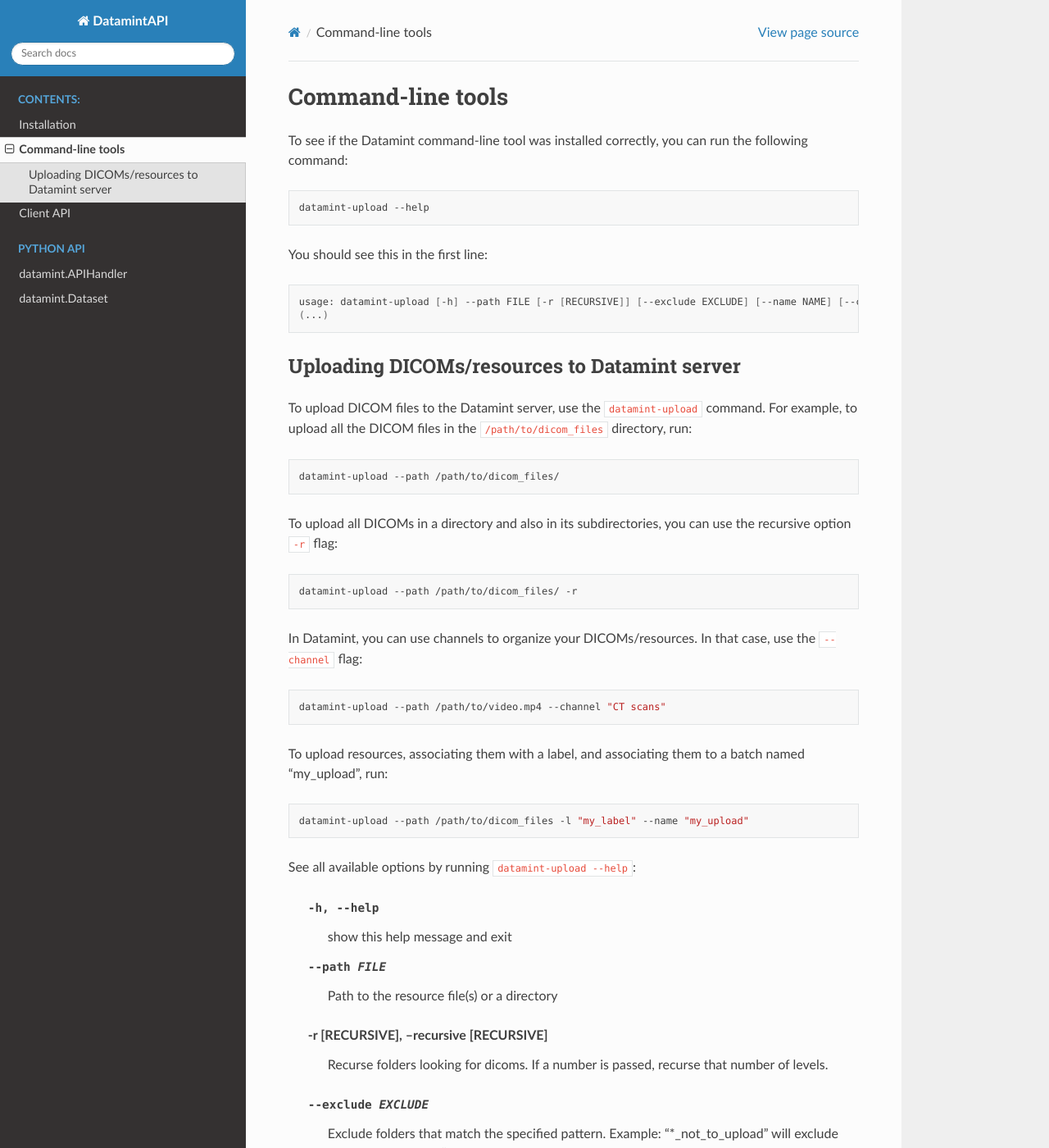
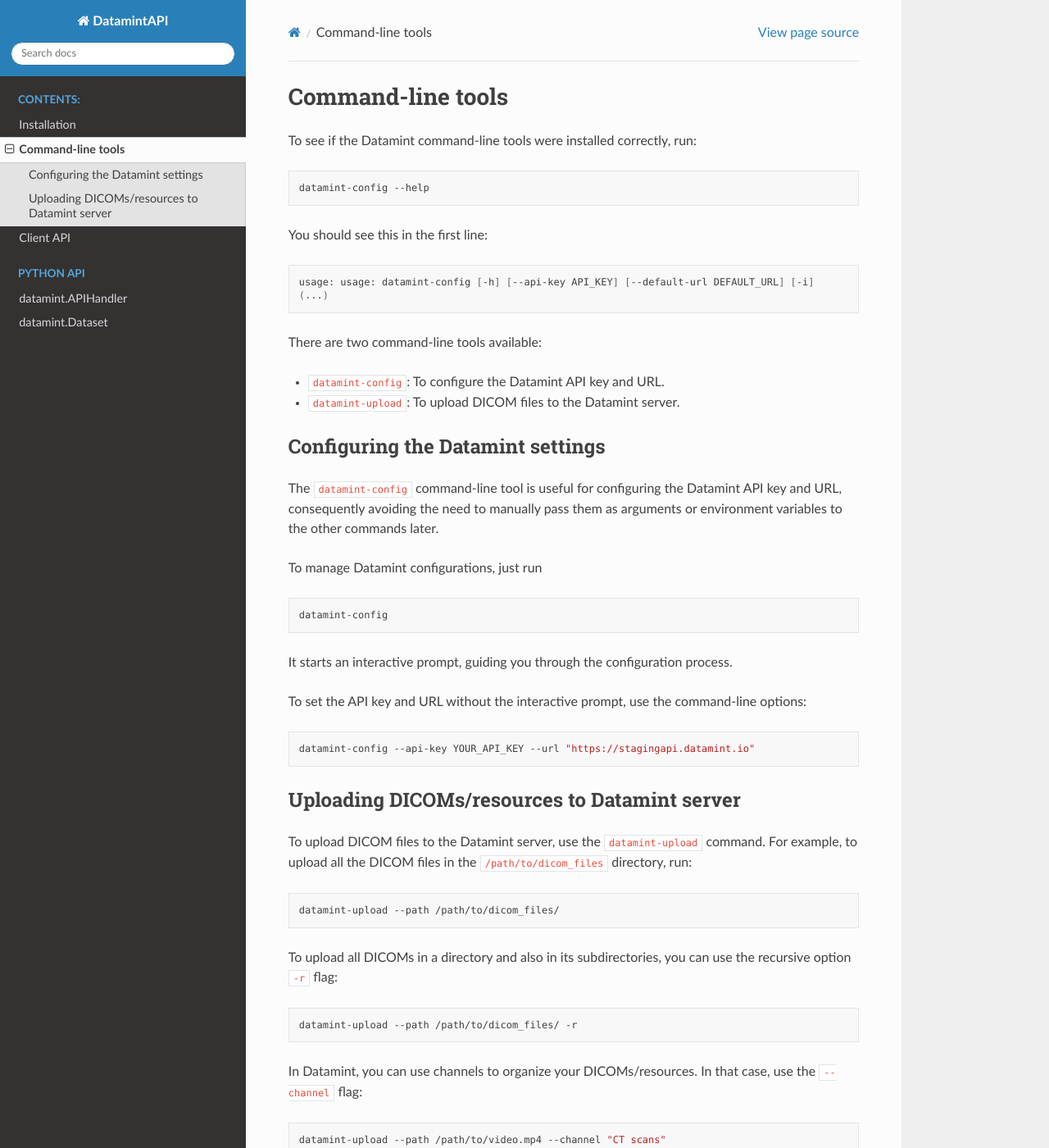
Before and after one commit to SonanceAI/datamint-python-api, a Sphinx documentation site: the page built from docs/source/command_line_tools.rst, in a window 1280 px wide and 1400 px high. Shown: the whole window at 82% size. Built offline with Sphinx 7.4.7 and the Read the Docs theme 2.0.0, drawn with Linux system fonts in a browser that asks for light colours.

Commit message:
documentation updated

```diff
--- a/docs/source/command_line_tools.rst
+++ b/docs/source/command_line_tools.rst
@@ -3,19 +3,45 @@
 Command-line tools
 ==================
 
-To see if the Datamint command-line tool was installed correctly, you can run the
-following command:
+To see if the Datamint command-line tools were installed correctly, run:
 
 .. code-block:: bash
 
-    datamint-upload --help
+    datamint-config --help
 
 You should see this in the first line:
 
 .. code-block:: bash
 
-    usage: datamint-upload [-h] --path FILE [-r [RECURSIVE]] [--exclude EXCLUDE] [--name NAME] [--channel CHANNEL] [--retain-pii] [--retain-attribute RETAIN_ATTRIBUTE] [-l LABEL] [--mungfilename MUNGFILENAME]
+    usage: usage: datamint-config [-h] [--api-key API_KEY] [--default-url DEFAULT_URL] [-i]
     (...)
+
+There are two command-line tools available:
+
+- ``datamint-config``: To configure the Datamint API key and URL.
+- ``datamint-upload``: To upload DICOM files to the Datamint server.
+
+.. _configuring_datamint_settings:
+
+Configuring the Datamint settings
+---------------------------------
+
+The ``datamint-config`` command-line tool is useful for configuring the Datamint API key and URL,
+consequently avoiding the need to manually pass them as arguments or environment variables to the other commands later.
+
+To manage Datamint configurations, just run
+
+.. code-block:: bash
+
+    datamint-config
+
+It starts an interactive prompt, guiding you through the configuration process.
+
+To set the API key and URL without the interactive prompt, use the command-line options:
+
+.. code-block:: bash
+
+    datamint-config --api-key YOUR_API_KEY --url "https://stagingapi.datamint.io"
 
 Uploading DICOMs/resources to Datamint server
 ---------------------------------------------
--- a/pyproject.toml
+++ b/pyproject.toml
@@ -1,6 +1,6 @@
 [tool.poetry]
 name = "DatamintAPI"
-version = "0.2.1"
+version = "0.4.0"
 description = "A library for loading Datamint datasets into Pytorch"
 authors = ["Sonance Team"]
 readme = "README.md"
```
Also changed, not shown: docs/source/client_api.rst (+3 -4 lines), 1 other file.
